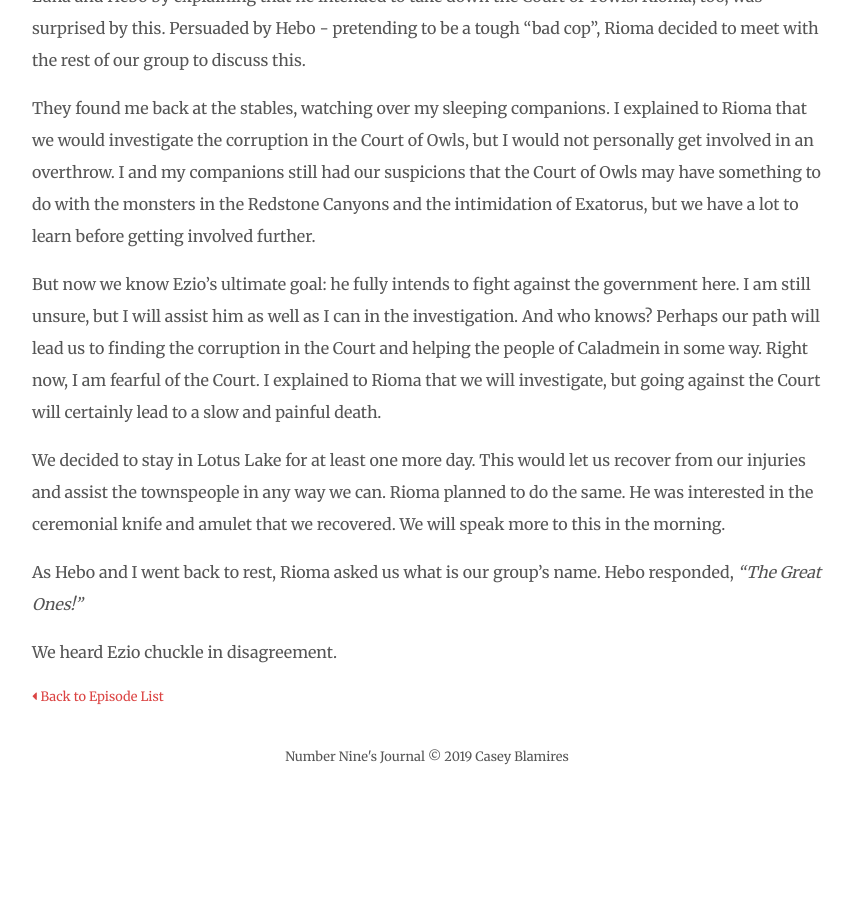
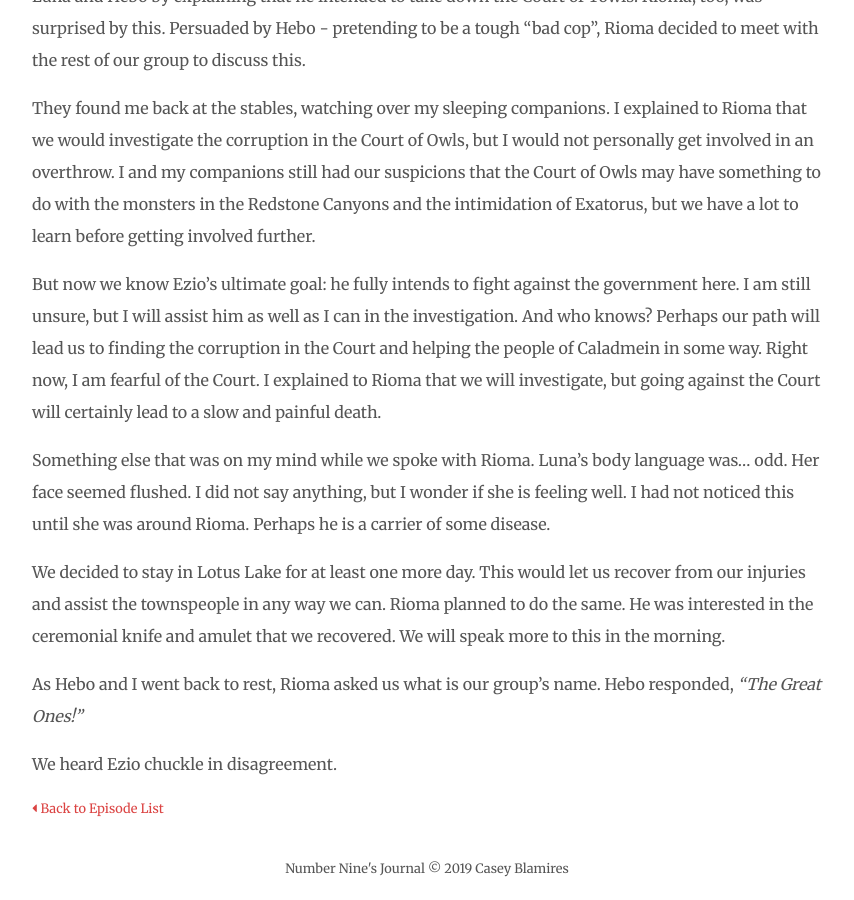
Before and after one commit to clblamires/ninesjournal, a Jekyll site: the page built from _posts/2019-07-30-the-great-ones.md, in a window 1280 px wide and 900 px high, scrolled down 2701 px. Shown: the whole window, without its empty margins (213-1067 px from the left). Built offline with Jekyll 4.4.1, drawn with Linux system fonts in a browser that asks for light colours; nearby versions of some CDN libraries; before the commit the page ends 3489 px from its top, so only the background shows below that.

Commit message:
Update Episodes “2019-07-30-the-great-ones”

```diff
--- a/_posts/2019-07-30-the-great-ones.md
+++ b/_posts/2019-07-30-the-great-ones.md
@@ -45,6 +45,8 @@ They found me back at the stables, watching over my sleeping companions. I expla
 
 But now we know Ezio's ultimate goal: he fully intends to fight against the government here. I am still unsure, but I will assist him as well as I can in the investigation. And who knows? Perhaps our path will lead us to finding the corruption in the Court and helping the people of Caladmein in some way. Right now, I am fearful of the Court. I explained to Rioma that we will investigate, but going against the Court will certainly lead to a slow and painful death.
 
+Something else that was on my mind while we spoke with Rioma. Luna's body language was... odd. Her face seemed flushed. I did not say anything, but I wonder if she is feeling well. I had not noticed this until she was around Rioma. Perhaps he is a carrier of some disease.
+
 We decided to stay in Lotus Lake for at least one more day. This would let us recover from our injuries and assist the townspeople in any way we can. Rioma planned to do the same. He was interested in the ceremonial knife and amulet that we recovered. We will speak more to this in the morning.
 
 As Hebo and I went back to rest, Rioma asked us what is our group's name. Hebo responded, _"The Great Ones!"_
```
